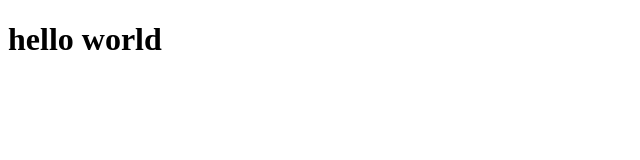
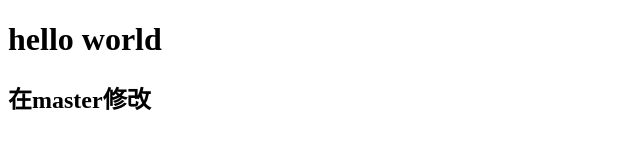
Before and after one commit to 2239847997/GIT-ATGUIGU, a plain HTML site: page index.html in a window 1280 px wide. Shown: the whole page, without its empty margins (0-640 px from the left). Drawn offline with Linux system fonts and the light colour scheme.

Commit message:
在master中修改

```diff
--- a/index.html
+++ b/index.html
@@ -8,5 +8,6 @@
 </head>
 <body>
     <h1>hello world</h1>
+    <h2>在master修改</h2>
 </body>
 </html>
```
